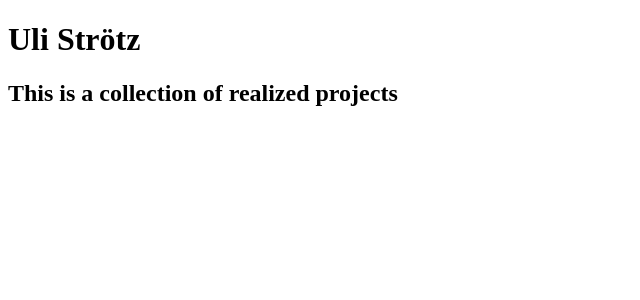
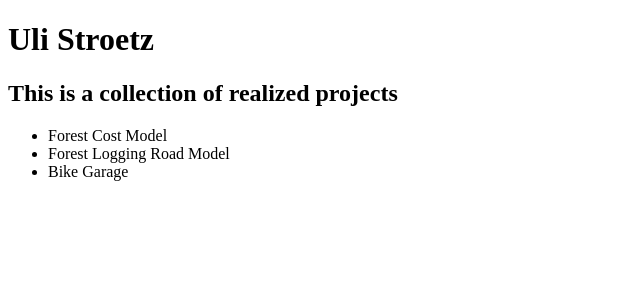
Before and after one commit to ustroetz/ustroetz.github.io, a Jekyll site: the page built from index.md, in a window 1280 px wide. Shown: the top 300 px of the page, without its empty margins (0-640 px from the left). Built offline with Jekyll 4.4.1, drawn with Linux system fonts in a browser that asks for light colours; Markdown is read by kramdown in place of the engine named in the settings.

Commit message:
Updated index.md

```diff
--- a/index.md
+++ b/index.md
@@ -1,8 +1,13 @@
 ---
 title: index
 layout: default
+published: true
 ---
 
-# Uli Strötz
+# Uli Stroetz
 
 ## This is a collection of realized projects
+
+- Forest Cost Model
+- Forest Logging Road Model
+- Bike Garage
```
